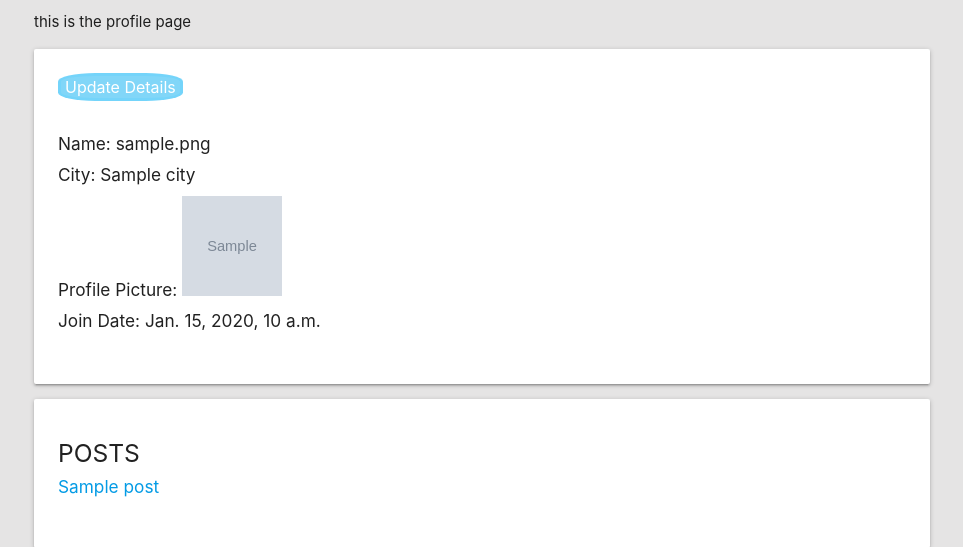
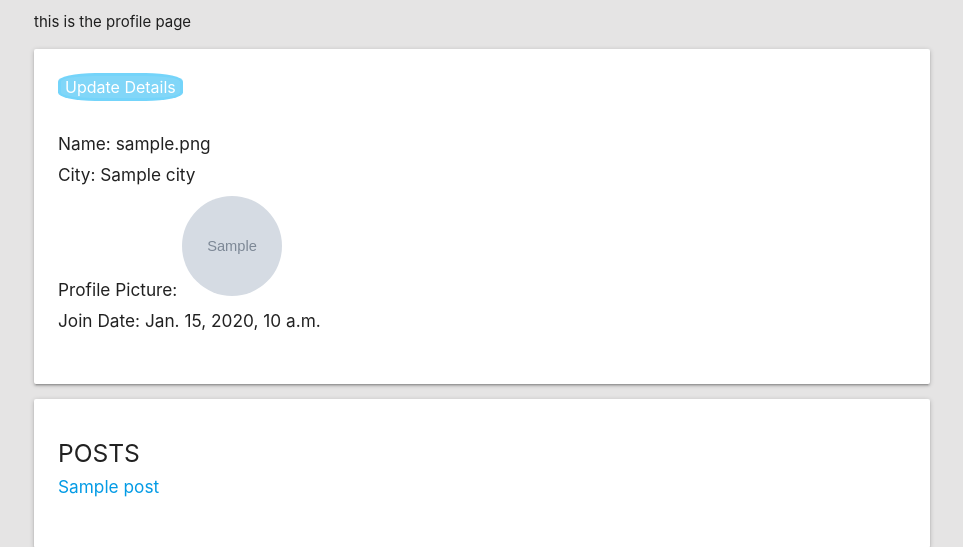
Before and after one commit to melisalarson/theSpot, a Django app: page /profile/ in a window 1280 px wide. Shown: the part 206-753 px from the top of the page, without its empty margins (158-1121 px from the left). Run offline with Django 3.2, Linux system fonts and the light colour scheme; a user stored in the database is signed in; tables that the repository leaves empty hold one stand-in row (values such as "Sample post"); grey boxes marked "Sample" are stand-in pictures.

Commit message:
Added circular profile picture

```diff
--- a/main_app/templates/profile.html
+++ b/main_app/templates/profile.html
@@ -13,7 +13,7 @@
     <br>
     <h6>Name: {{ profile.profile_name }}</h6>
     <h6>City: {{ profile.city }}</h6>
-    <h6>Profile Picture: <img src="{{ profile.profile_picture.url }}" style="width: 100px; height: 100px;"></h6>
+    <h6>Profile Picture: <img src="{{ profile.default_picture.url }}" class="circle responsive-img" style="width: 100px; height: 100px;"></h6>
     <h6>Join Date: {{ profile.user.date_joined }}</h6>
     <br>
   </div>
```
Also changed, not shown: media/uploads/uploads/03.png (added), media/uploads/uploads/Banner-Image.jpg (added), media/uploads/uploads/Banner-Image_Lm1IE4Y.jpg (added), 1 other file.
